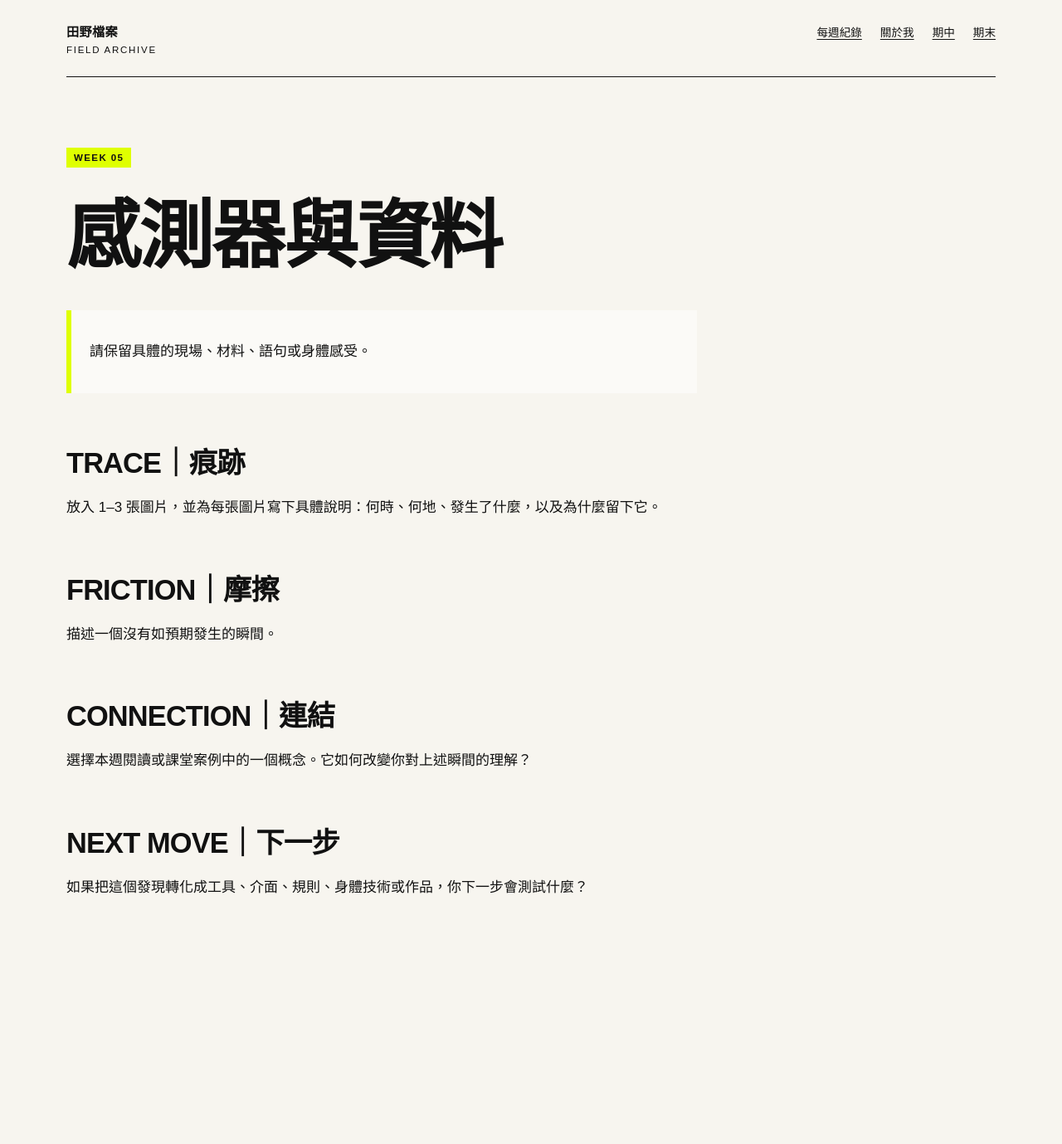
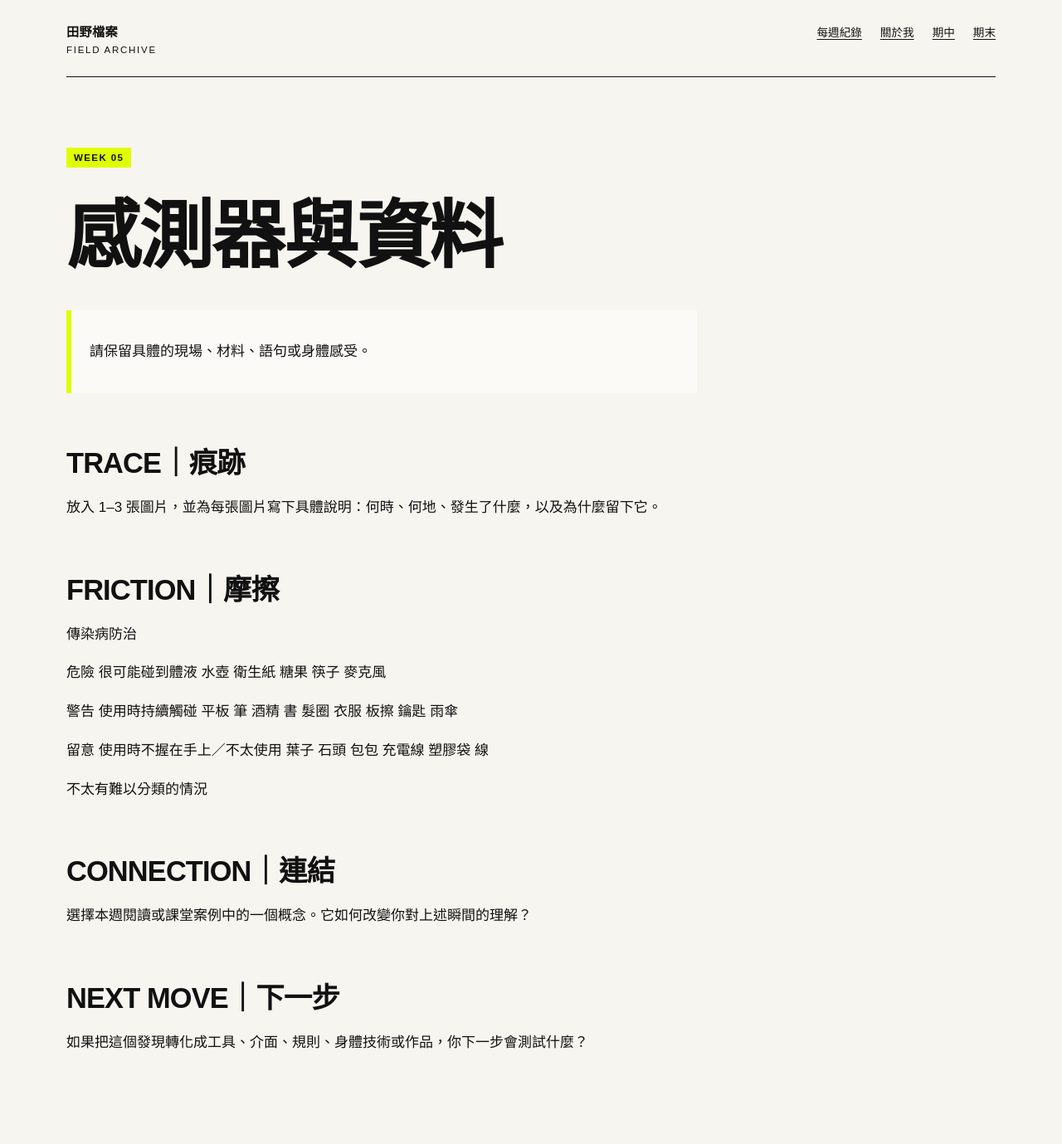
Before and after one commit to middlecm/fieldworkarchive, a Jekyll site: the page built from weeks/week-05.md, in a window 1280 px wide. Shown: the whole page at 83% size. Built offline with Jekyll 4.4.1, drawn with Linux system fonts in a browser that asks for light colours; before the commit the page ends 1192 px from its top, so only the background shows below that.

Commit message:
Update week-05.md with new content on friction
Added sections on disease prevention and warnings related to physical contact.

```diff
--- a/weeks/week-05.md
+++ b/weeks/week-05.md
@@ -15,7 +15,21 @@ permalink: /weeks/week-05/
 
 ## FRICTION｜摩擦
 
-描述一個沒有如預期發生的瞬間。
+傳染病防治
+
+危險
+很可能碰到體液
+水壺 衛生紙 糖果 筷子 麥克風
+
+警告
+使用時持續觸碰
+平板 筆 酒精 書 髮圈 衣服 板擦 鑰匙 雨傘
+
+留意
+使用時不握在手上／不太使用
+葉子 石頭 包包 充電線 塑膠袋 線
+
+不太有難以分類的情況
 
 
 ## CONNECTION｜連結
```
